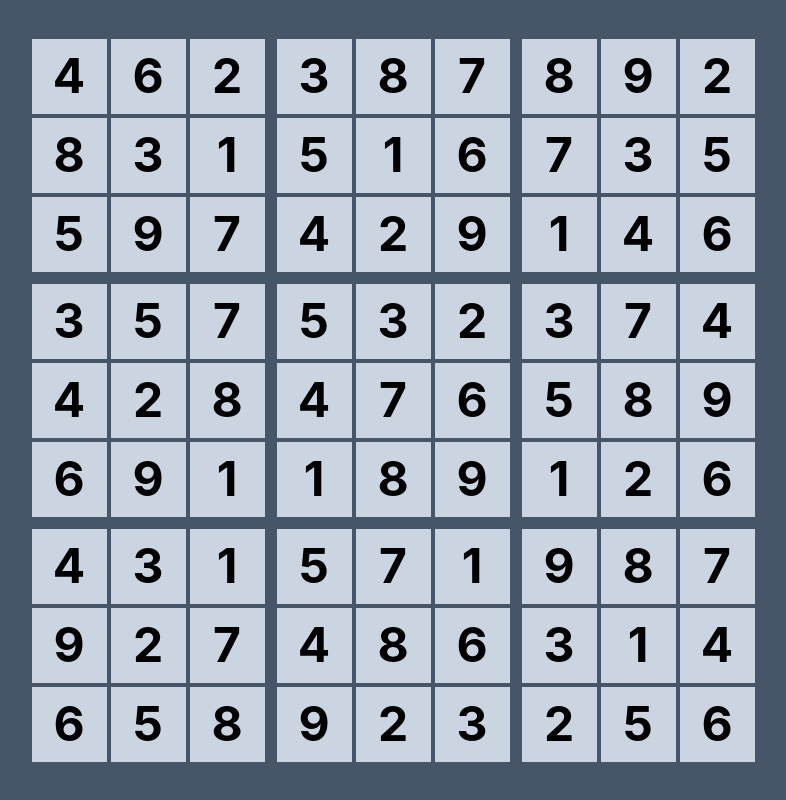
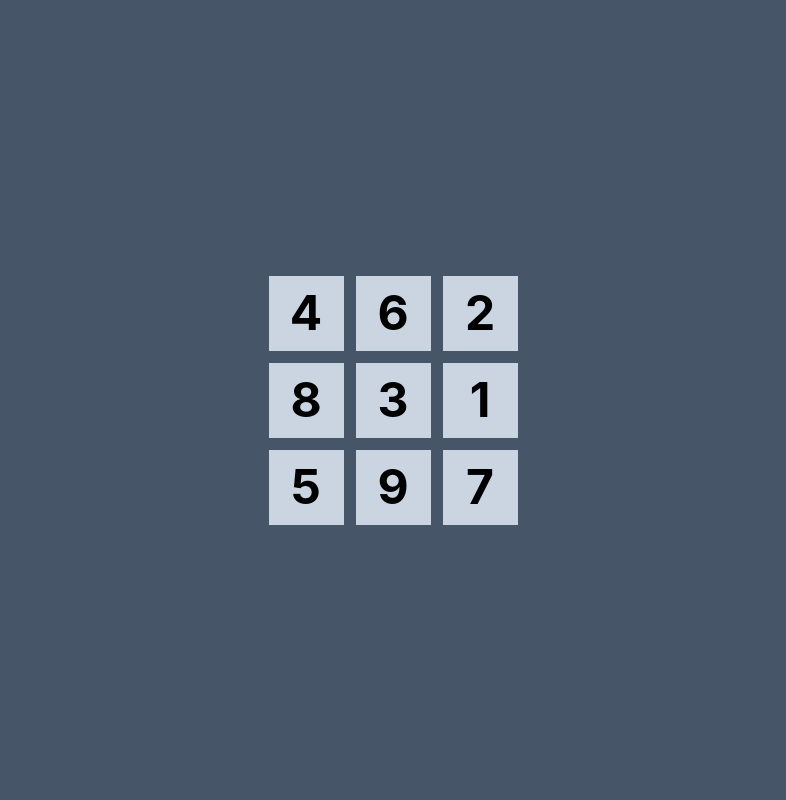
Before and after one commit to armaBurton/rando-numbo-grid, a React (Create React App) app: page / in a window 1280 px wide. Shown: the whole page, without its empty margins (247-1033 px from the left). Built offline with nearby package versions, Linux system fonts and the light colour scheme.

Commit message:
working on a solution for a matrix of generated numbers

```diff
--- a/src/Grid/Grid.tsx
+++ b/src/Grid/Grid.tsx
@@ -5,8 +5,8 @@ export const Grid = () => {
 
   return (
     <section className="text-[3rem] font-bold grid grid-cols-3 grid-rows-3 gap-3">
-      {/* <section className="text-[3rem] font-bold grid grid-cols-3 grid-rows-3 gap-3"> */}
-      {tiles.map((t) => {
+      <BuildGrid />
+      {/* {tiles.map((t) => {
         return (
           <div
             key={t}
@@ -15,7 +15,7 @@ export const Grid = () => {
             <BuildGrid />
           </div>
         );
-      })}
+      })} */}
     </section>
   );
 };
```
